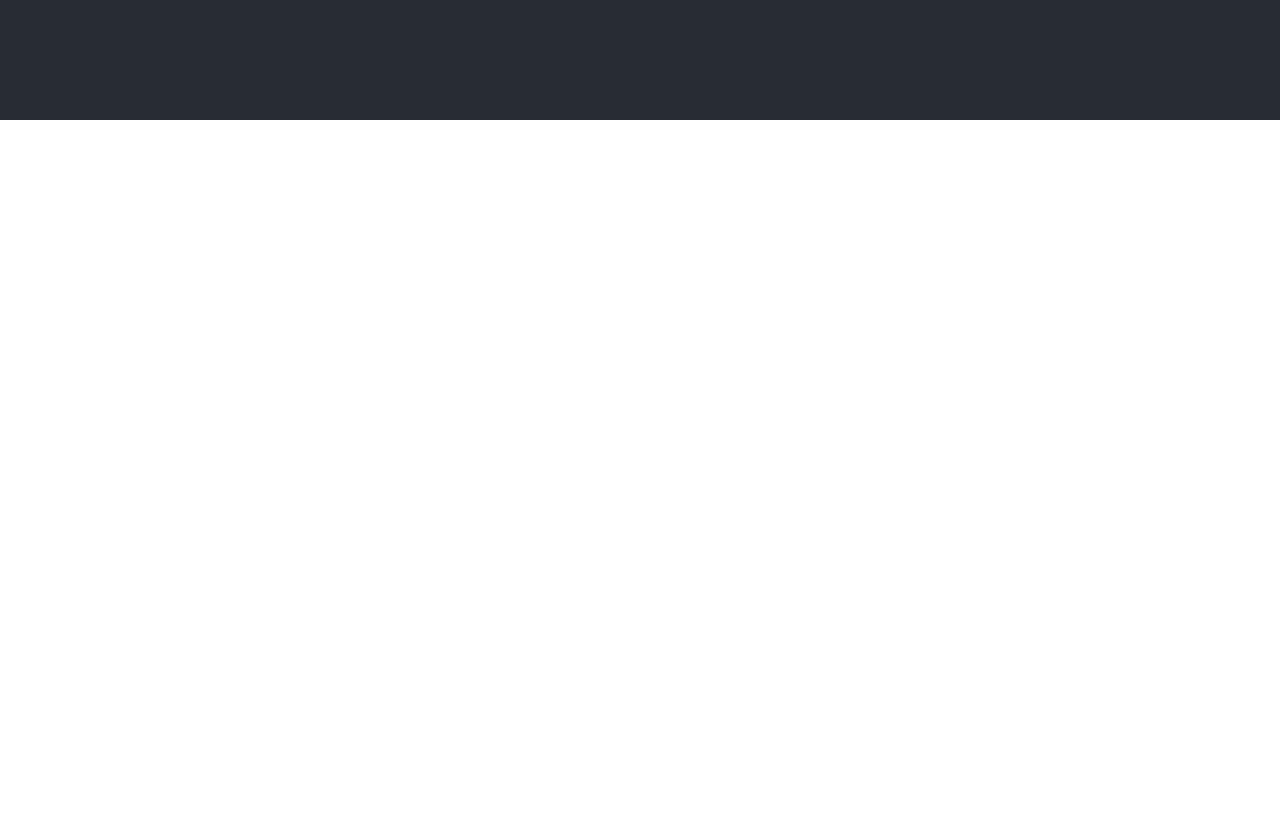
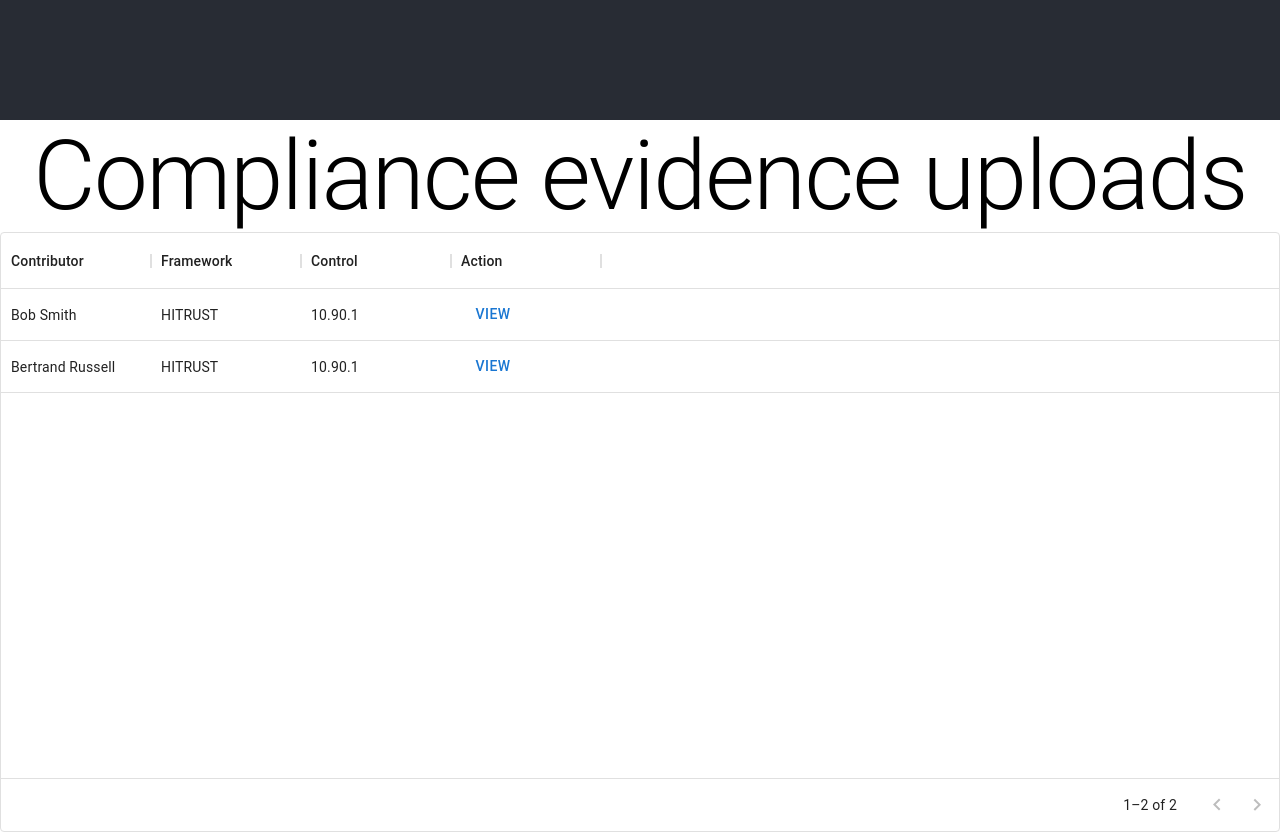
Before and after one commit to NestedCatjam/userinterface, a React (Create React App) app: page /evidence in a window 1280 px wide. Shown: the part 680-1512 px from the top of the page. Before the commit the page ends 800 px from the top, so only its background shows below. Built offline with nearby package versions, Linux system fonts and the light colour scheme.

Commit message:
Add basic evidence view

```diff
--- a/src/App.js
+++ b/src/App.js
@@ -7,6 +7,7 @@ import ButtonAppBar from "./Components/AppBar";
 import { Route, Routes } from 'react-router-dom';
 import SignIn from './SignIn';
 import Users from './Users';
+import Evidence from './Evidence';
 
 function App() {
   return (
@@ -33,6 +34,7 @@ function App() {
               <Route path="/login" element={<SignIn />} />
               <Route path="/" element={<></>} />
               <Route path="/users" element={<Users />} />
+              <Route path="/evidence" element={<Evidence />} />
             </Routes>
           </main>
         {/* </header> */}
--- /dev/null
+++ b/src/Evidence.js
@@ -0,0 +1,40 @@
+import * as React from 'react';
+import Box from '@mui/material/Box';
+import {DataGrid} from '@mui/x-data-grid';
+import { Button, Typography } from '@mui/material';
+
+
+const columns = [
+    {field: "contributor", headerName: "Contributor", width: 150},
+    {field: "framework", headerName: "Framework", width: 150},
+    {field: "control", headerName: "Control", width: 150},
+    {field: "action", headerName: "Action", width: 150, renderCell: () => {
+        return (
+            <>
+                <Button>View</Button>
+            </>
+        )
+    }}
+];
+
+const rows = [
+    {id: 1, contributor: "Bob Smith", framework: "HITRUST", control: "10.90.1"},
+    {id: 2, contributor: "Bertrand Russell", framework: "HITRUST", control: "10.90.1"}
+];
+export default function Evidence() {
+
+    return (
+        <>
+        <Typography variant="h1" component="h1">Compliance evidence uploads</Typography>
+         <Box sx={{width: "100%", height: 600}}>
+            <DataGrid
+                 columns={columns}
+                 rows={rows}
+                 pageSize={10}
+                 rowsPerPageOptions={[10]}
+                  />
+
+        </Box>
+        </>
+    );
+};
--- a/src/Users.js
+++ b/src/Users.js
@@ -1,17 +1,18 @@
 import * as React from 'react';
 import Box from '@mui/material/Box';
 import {DataGrid} from '@mui/x-data-grid';
-import { Button } from '@mui/material';
+import { Button, Typography } from '@mui/material';
 
 
 const columns = [
     {field: "name", headerName: "Name", width: 150},
     {field: "email", headerName: "Email", width: 150},
     {field: "role", headerName: "Role", width: 150},
-    {field: "action", headerName: "Action", width: 150, renderCell: () => {
+    {field: "action", headerName: "Action", width: 300, renderCell: () => {
         return (
             <>
                 <Button>View</Button>
+                <Button>Change role</Button>
                 <Button>Delete</Button>
             </>
         )
@@ -26,7 +27,10 @@ const rows = [
 export default function Users() {
 
     return (
-         <Box sx={{width: "100%", height: 600}}>
+        <>
+        <Typography variant="h1" component="h1">Users</Typography>
+        <Button>Add new user</Button>
+         <Box sx={{width: "100%", height: 800}}>
             <DataGrid
                  columns={columns}
                  rows={rows}
@@ -35,6 +39,6 @@ export default function Users() {
                   />
 
         </Box>
-
+        </>
     );
 };
```
